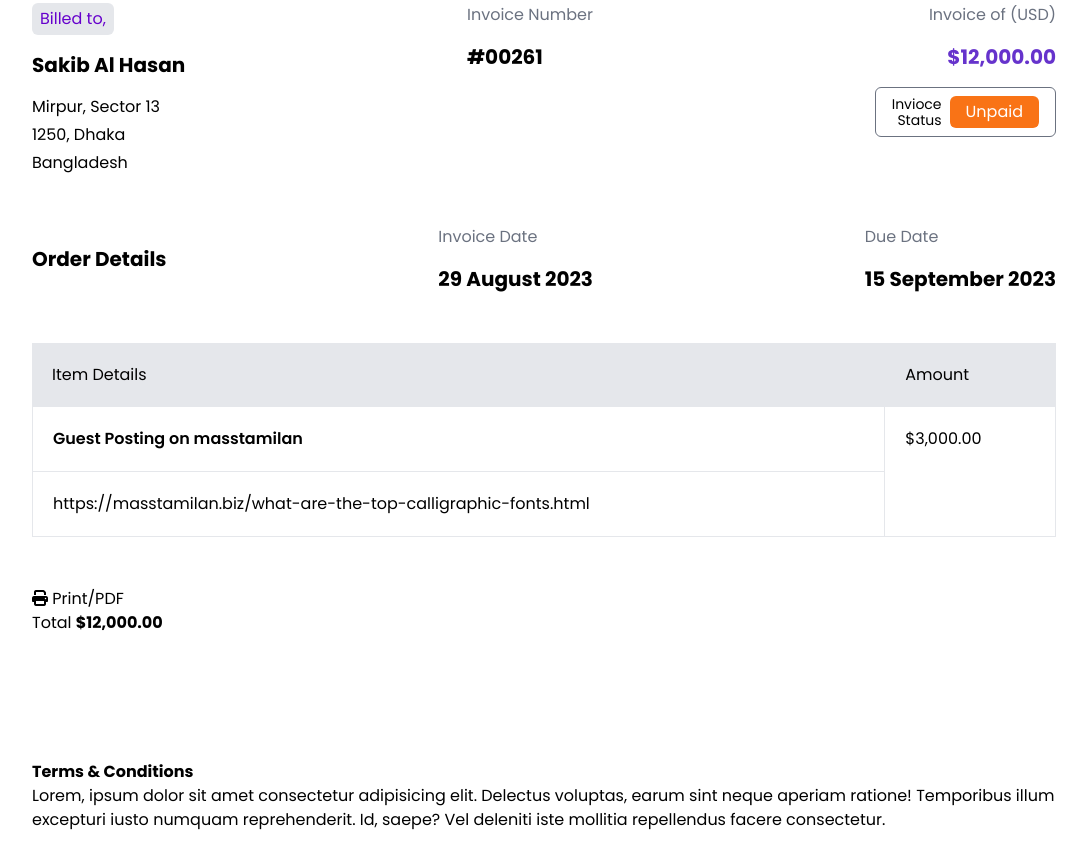
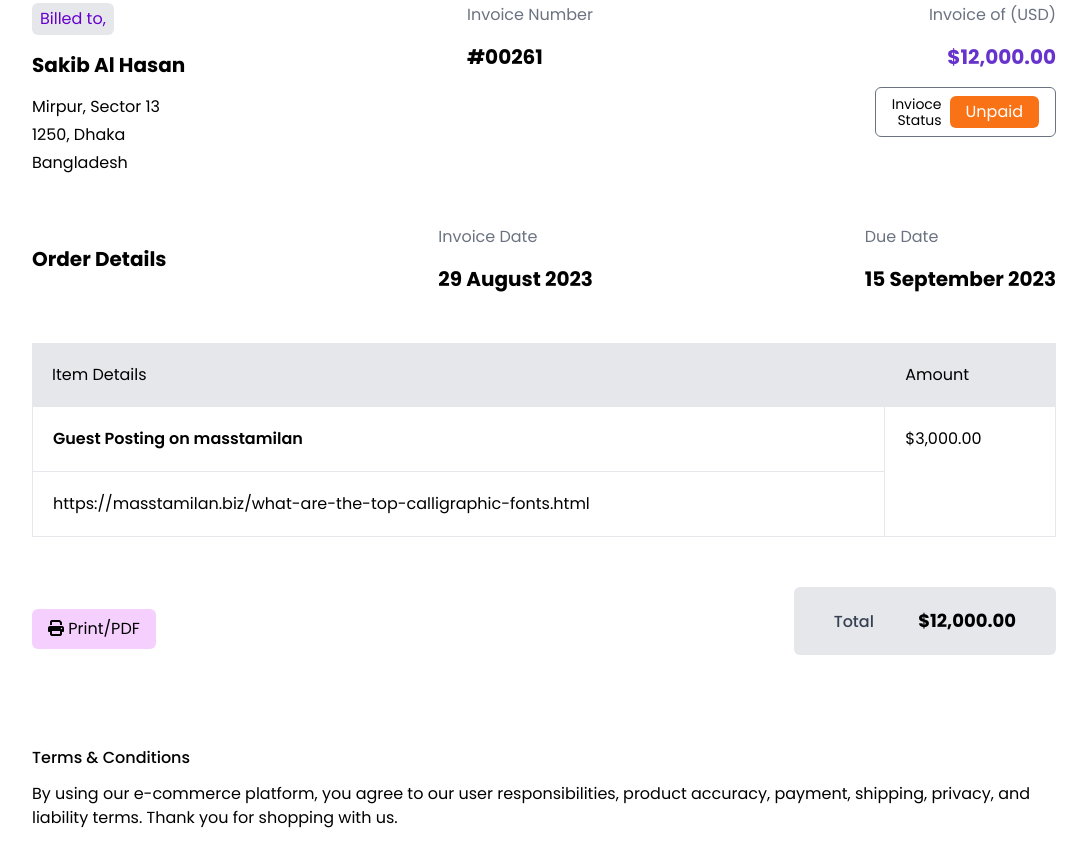
Before and after one commit to MdRasel5/invoice-generator-tailwind, a plain HTML site: page index.html in a window 1280 px wide. Shown: the part 384-1252 px from the top of the page, without its empty margins (96-1183 px from the left). Before the commit the page ends 1216 px from the top, so only its background shows below. Drawn offline with nearby package versions, Linux system fonts and the light colour scheme.

Commit message:
summary area and footer area done

```diff
--- a/index.html
+++ b/index.html
@@ -124,28 +124,39 @@
 
     <!-- summary -->
     <div class="summary py-[25px]">
-        <div class="rs_container">
-            <button> <i class="fa-solid fa-print"></i> Print/PDF</button>
+        <div class="rs_container flex justify-between items-center">
+            <button class="bg-fuchsia-200 py-2 px-4 rounded-md"> <i class="fa-solid fa-print"></i> Print/PDF</button>
             <div>
-                <span>Total</span>
-                <strong>$12,000.00</strong>
+                <div class="py-5 px-10 bg-gray-200 rounded-md">
+                    <span class="inline-block mr-10 text-gray-700 font-[500]">Total</span>
+                    <strong class="text-lg">$12,000.00</strong>
+
+                </div>
+                <div class="mt-4">
+                    <!-- <script src="https://checkout.stripe.com/checkout.js" class="stripe-button"
+                        data-key="{{ config('services.stripe.key') }}" data-amount={{ (int) session('total') * 100 }}
+                        data-name="Stripe" data-locale="auto" data-label="Pay With Stripe" data-zip-code="true"
+                        data-currency="{{ 'USD' }}" data-gateway="stripe"></script>
+                    <script src="https://checkout.stripe.com/checkout.js" class="stripe-button"
+                        data-key="{{ config('services.stripe.key') }}" data-amount={{ (int) session('total') * 100 }}
+                        data-name="Stripe" data-locale="auto" data-label="Pay With Stripe" data-zip-code="true"
+                        data-currency="{{ 'USD' }}" data-gateway="stripe"></script> -->
+                </div>
             </div>
         </div>
     </div>
 
-    <footer class="mt-[100px] pb-50px">
+    <footer class="mb-[60px] pt-[50px]">
         <div class="rs_container">
-            <strong>Terms & Conditions</strong>
-            <p>Lorem, ipsum dolor sit amet consectetur adipisicing elit. Delectus voluptas, earum sint neque aperiam
-                ratione! Temporibus illum excepturi iusto numquam reprehenderit. Id, saepe? Vel deleniti iste mollitia
-                repellendus facere consectetur.</p>
+            <p class="font-[500] mb-3">Terms & Conditions</p>
+            <p>By using our e-commerce platform, you agree to our user responsibilities, product accuracy, payment,
+                shipping, privacy,
+                and liability terms. Thank you for shopping with us.
+            </p>
         </div>
     </footer>
 
-    <!-- <script src="https://checkout.stripe.com/checkout.js" class="stripe-button"
-        data-key="{{ config('services.stripe.key') }}" data-amount={{ (int) session('total') * 100 }} data-name="Stripe"
-        data-locale="auto" data-label="Pay With Stripe" data-zip-code="true" data-currency="{{ 'USD' }}"
-        data-gateway="stripe"></script> -->
+
 </body>
 
 </html>
```
